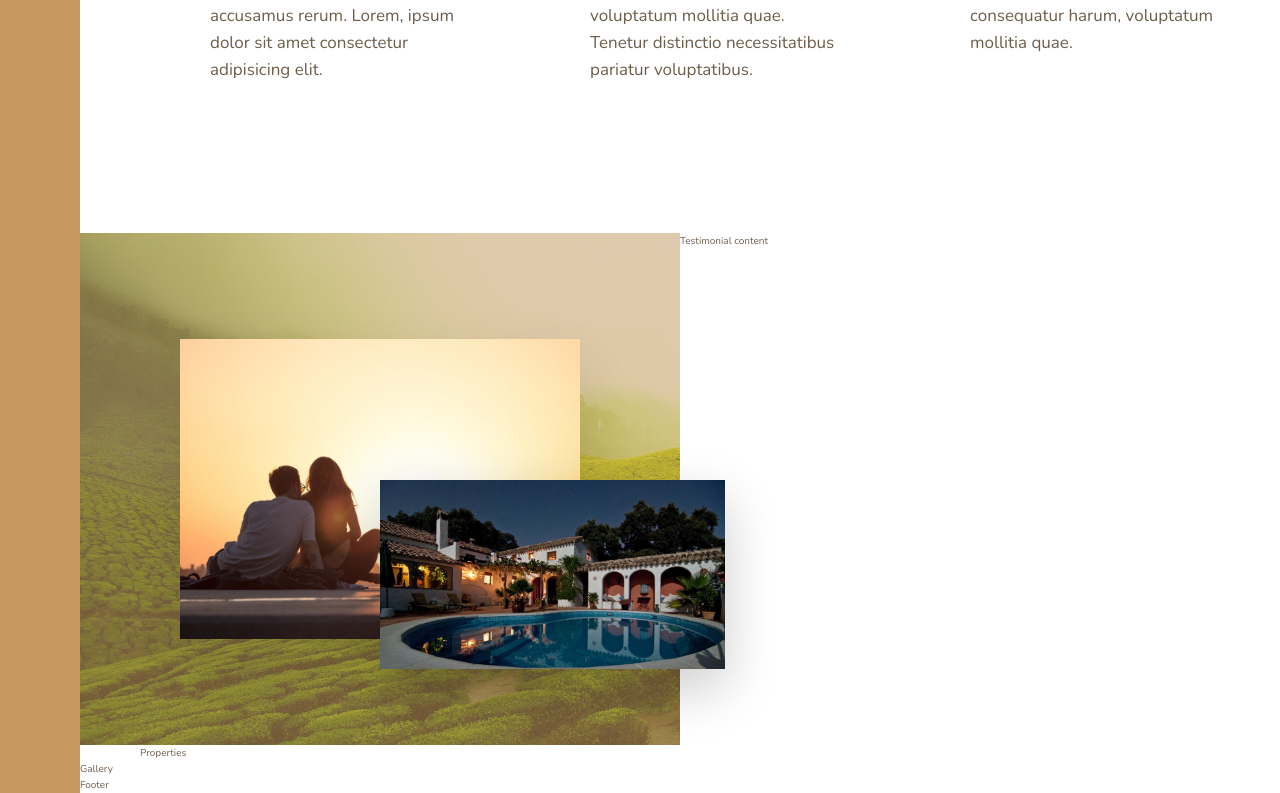
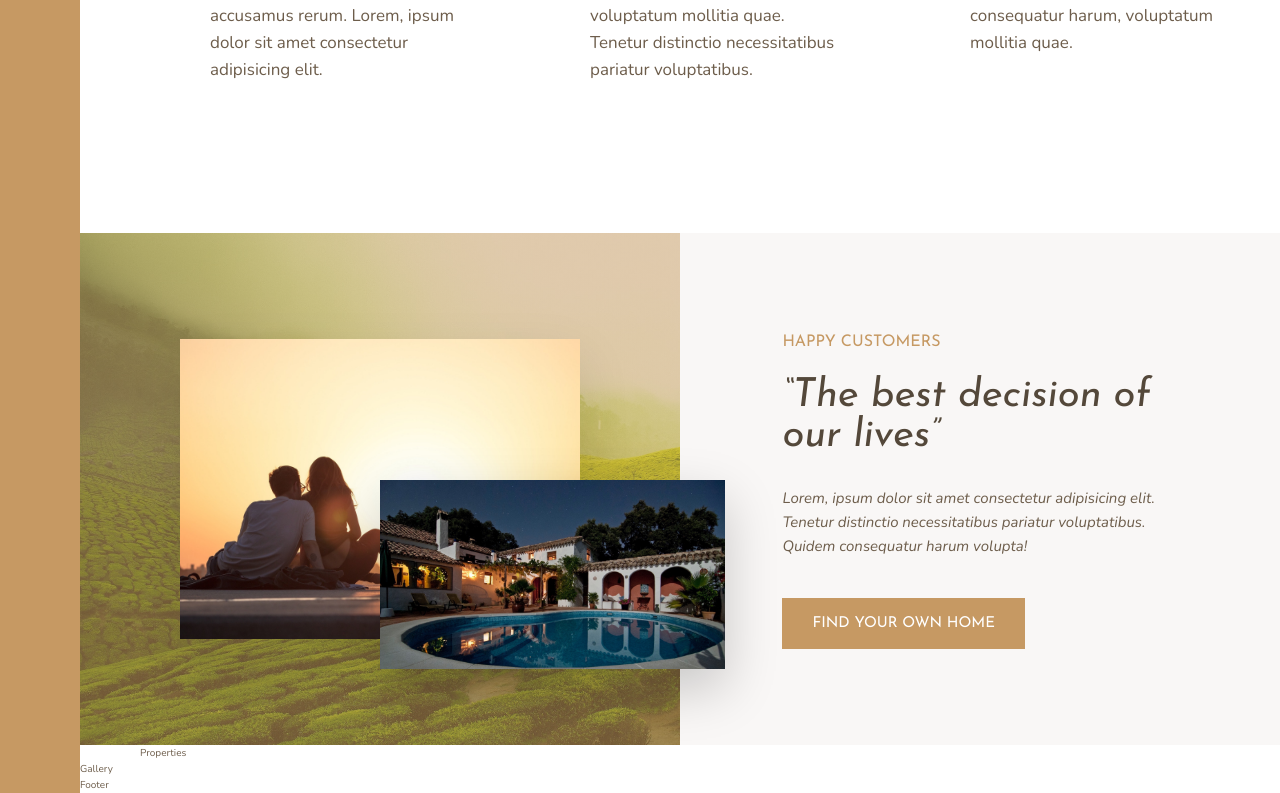
Before and after one commit to RosMEW/nexter, a React (Create React App) app: page / in a window 1280 px wide. Shown: the part 1075-1868 px from the top of the page. Built offline with nearby package versions, Linux system fonts and the light colour scheme.

Commit message:
Add TestimonialContent

```diff
--- a/src/TestimonialSection/TestimonialContent/TestimonialContent.scss
+++ b/src/TestimonialSection/TestimonialContent/TestimonialContent.scss
@@ -1,3 +1,23 @@
+@import '../../style/colors.scss';
+@import '../../style/breakpoints.scss';
+
 .TestimonialContent {
     grid-column: col-start 5 / full-end;
+    background-color: $color-grey-light-1;
+    padding: 6rem 8vw;
+
+    @media only screen and (max-width: $bp-medium) {
+        grid-column: 1 / -1;
+        grid-row: 5 / 6;
+    }
+
+    display: flex;
+    flex-direction: column;
+    align-items: flex-start;
+    justify-content: center;
+
+    &__text {
+        font-size: 1.5rem;
+        font-style: italic;
+    }
 }
--- a/src/TestimonialSection/TestimonialContent/TestimonialContent.tsx
+++ b/src/TestimonialSection/TestimonialContent/TestimonialContent.tsx
@@ -1,9 +1,27 @@
 import React from 'react';
 
 import './TestimonialContent.scss';
+import '../../style/typography.scss';
+import Button from '../../shared/Button/Button';
 
 const TestimonialContent = () => {
-    return <div className='TestimonialContent'>Testimonial content</div>;
+    return (
+        <div className='TestimonialContent'>
+            <h3 className='heading-3 mb-sm'>Happy Customers</h3>
+            <h2 className='heading-2 heading-2--dark mb-md'>
+                &ldquo;The best decision of our lives&rdquo;
+            </h2>
+            <p className='TestimonialContent__text mb-lg'>
+                Lorem, ipsum dolor sit amet consectetur adipisicing elit.
+                Tenetur distinctio necessitatibus pariatur voluptatibus. Quidem
+                consequatur harum volupta!
+            </p>
+            <Button
+                text='Find your own home'
+                buttonClass='TestimonialContent'
+            />
+        </div>
+    );
 };
 
 export default TestimonialContent;
```
